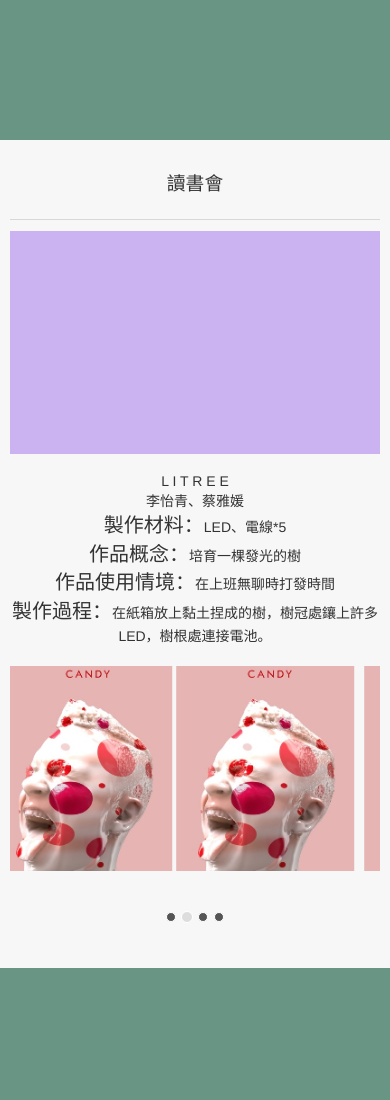
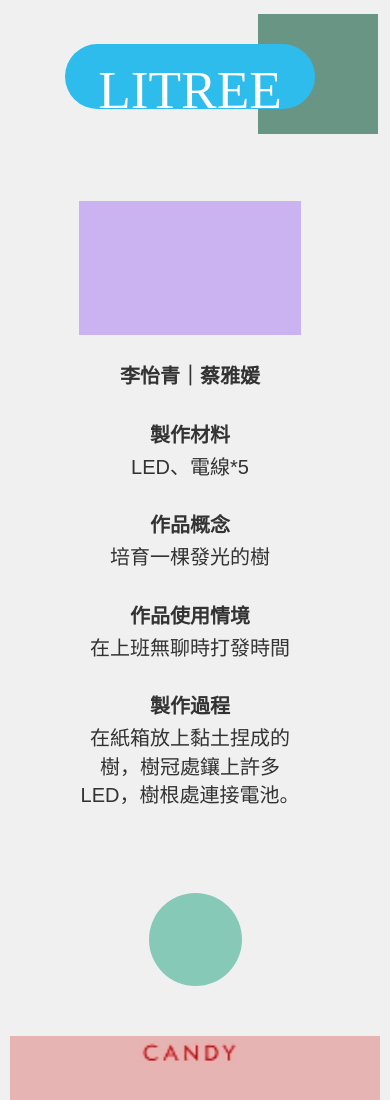
Before and after one commit to kev0213/Yodex, a plain HTML site: page info.html in a window 390 px wide. Shown: the top 1100 px of the page. Drawn offline with Linux system fonts and the light colour scheme; a web font is replaced by a local one.

Commit message:
Add files via upload

```diff
--- a/css/info_style.css
+++ b/css/info_style.css
@@ -4,13 +4,11 @@
 	/*font-family: 'Microsoft JhengHei','Roboto' , sans-serif;*/
     /*font-weight:600;*/
 }
-body{
-    background-color: #F7F7F7;
+@import url(http://fonts.googleapis.com/earlyaccess/notosanstc.css);
+body{font-family: ‘Noto Sans TC’, sans-serif;
+    background-color: #f0f0f0;
 }
-.container{
-	padding: 0 53px;
-
-}
+.container{padding:0 8.3% 0 0; box-sizing:content-box;}
 #header{
 	background-color: #699585;
 	height: 90px;
@@ -28,7 +26,7 @@ body{
 }
 .carousel-indicators{
 	position: absolute;
-	bottom: 0px;
+	bottom: -70px;
 }
 .carousel-indicators li{
 	background-color: #545454;
@@ -39,7 +37,9 @@ body{
 .carousel-indicators li:hover{
 	background-color: #666666;
 }
-
+.carousel-control{
+    opacity:1;
+}
 /*-------------title---------------*/
 .title{
 	font-size: 18.77px;
@@ -94,51 +94,39 @@ body{
 
 /*----------section-02-----------*/
 ul{ list-style:none; padding-left:0;}
-.sec-02-text>ul>li::before{font-size:20px;color:#333;}
-.sec-02-text>li:nth-child(1){color:white;width:107px;background-color:#2ebcec;line-height:26px;border-radius:99em;box-sizing:border-box;}
+.sec-02-text>ul>li::before{font-size:16px;line-height:30px;color:#333; font-weight:600;white-space: pre-line;}
+.sec-02-text li div{display:inline-block;color:white;background-color:#2ebcec;margin:0 0 0 -8px;font-size:19.5px;padding:5px 12px;height:26px;width:105px;text-align: center;border-radius:99em;box-sizing:border-box; font-family: "Timmana";}
 .sec-02-text>ul>li:nth-child(3)::before{content: "製作材料：";}
 .sec-02-text>ul>li:nth-child(4)::before{content: "作品概念：";}
 .sec-02-text>ul>li:nth-child(5)::before{content: "作品使用情境：";}
 .sec-02-text>ul>li:nth-child(6)::before{content: "製作過程：";}
 .sec-02-content{
-	padding: 31px 56px 46px 56px;
+	padding: 31px 0px 28px 0px;
+	 height:218px;width:auto;
+	 box-sizing: content-box;
+}
+.sec-02-text,.sec-02-img{
+	width:382px;
+	height:218px;
+	font-size: 14.58px;
+	box-sizing: border-box;
 }
 .sec-02-text{
+	padding:0  0 0 26px;
 }
-.sec-02-text p{
-	line-height: 2em;
-	margin: 0;
-	font-size: 14.58px;
+.sec-02-text{
+	float: left;text-align: left;margin-left:0;
 }
-
-.img-left-text-right .sec-02-text{
-	text-align: left;
-	padding-left: 445px;
-}
-.img-left-text-right .sec-02-img{
+.sec-02-img{
 	float: left;
-}
-.img-right-text-left .sec-02-text{
-	text-align: right;
-	padding-right: 445px;
-}
-.img-right-text-left .sec-02-img{
-	float: right;
-}
-.img-left-text-right,.img-right-text-left{
-	margin-bottom: 95px;
 }
 
 
 /*----------section-03----------*/
-#carousel-sec-03-topic1,
-#carousel-sec-03-topic2,
-#carousel-sec-03-topic3,
-#carousel-sec-03-topic4{
-	height: 285px;
-}
+
+.section-03{clear:both;}
 .sec-03-content{
-	margin-bottom: 46px;
+	margin-bottom: 55px;
 }
 .sec-03-topics ul{
 	list-style: none;
@@ -153,7 +141,7 @@ ul{ list-style:none; padding-left:0;}
 }
 .sec-03-topics ul li,
 .sec-03-images ul li{
-	display: inline-flex;
+	display: inline-block;
 }
 .sec-03-topics ul li a{
 	text-decoration: none;
@@ -173,9 +161,43 @@ ul{ list-style:none; padding-left:0;}
 	margin: 0;
 }
 .sec-03-img-1,.sec-03-img-2,.sec-03-img-3{
-	margin-right: 2%;
+	margin-right: 2.2%;
+	}
+.sec-03-img-1,.sec-03-img-2,.sec-03-img-3,.sec-03-img-4{
+	height:15vw;
+	overflow:hidden;
+	}
+.glyphicon-chevron-left{
+	transform:rotate(180deg);
+	}
+	.glyphicon-chevron-left:before {
+    content: "➤";
+	font-size:20px;
+	top:8px;
+	right:-1px;
+	position: absolute;
+	}
+.glyphicon-chevron-right:before {
+    content: "➤";
+	font-size:20px;
+	top:-0px;
+	right:-1px;
+	position: absolute;}
+.carousel-control.right{
+	background-image: none;
+	background-color:#87cbb6;
+	border-radius:99em;
+	height:28px;
+	width:28px; margin: auto -15px auto auto;
 }
+.carousel-control.left {	background-image: none;
+	border-radius:99em;
+	background-color:#87cbb6;
+	height:28px;
+	width:28px; margin: auto  auto auto -15px;}
 
+.carousel-indicators{
+	display:none;}
 /*.show-sm{
     	display: none;
     }*/
@@ -207,31 +229,18 @@ ul{ list-style:none; padding-left:0;}
 	}
 	/*----------section-02-----------*/
 	.sec-02-text{
-		padding-top: 30px;
+		padding-top: 0px;
 	}
 	.sec-02-text p{
 		font-size: 14px;
 	}
 
-	.img-left-text-right .sec-02-text{
-		padding-left: 385px;
-	}
-	.img-left-text-right .sec-02-img{
-		width: 50%;
-	}
+	.img-left-text-right .sec-02-img{	}
 	.img-left-text-right .sec-02-img img{
 		width: 100%;
 	}
 
-	.img-right-text-left .sec-02-text{
-		padding-right: 385px;
-	}
-	.img-right-text-left .sec-02-img{
-		width: 50%;
-	}
-	.img-right-text-left .sec-02-img img{
-		width: 100%;
-	}
+
 	#activity-4{
 		margin-bottom: 40px;
 	}
@@ -255,42 +264,30 @@ ul{ list-style:none; padding-left:0;}
 	.sec-03-img-1,.sec-03-img-2,.sec-03-img-3{
 		margin-right: 0.5%;
 	}
-
+	.sec-03-img-1,.sec-03-img-2,.sec-03-img-3,.sec-03-img-4{
+	height:auto;
+	overflow:hidden;
+	}
 }
 /*------------size:md---------------------------------*/
 @media screen and (max-width: 992px){
 
-	/*----------section-00-----------*/
-	.main-nav ul{
-		width: 32%;
-	}
-	/*----------section-01-----------*/
-	.sec-01-img-right{
-		margin-left: 0.5%;
-	}
 	/*----------section-02-----------*/
-	.sec-02-text{
-		padding-top: 10px;
-	}
-	.img-left-text-right .sec-02-text{
-		padding-left: 345px;
-	}
-	.img-right-text-left .sec-02-text{
-		padding-right: 345px;
-	}
 
 	/*----------section-03----------*/
+
 	#carousel-sec-03-topic1,
 	#carousel-sec-03-topic2,
 	#carousel-sec-03-topic3,
 	#carousel-sec-03-topic4{
-		height: 260px;
+		height:auto;
 	}
 	.sec-03-topics ul{
 		width: 59.8%;
 	}
 	.sec-03-images ul li{
-		width: 23%;
+		width: 15vw;
+		margin:0 1.4%;
 	}
 	.sec-03-images ul li img{
 		width: 100%;
@@ -302,6 +299,12 @@ ul{ list-style:none; padding-left:0;}
 }
 /*------------size:sm---------------------------------*/
 @media screen and (max-width: 768px){
+	#header{position: absolute;
+	right:12px;top:14px;
+	width:120px;height:120px;}
+	.carousel-control.right ,.carousel-control.left {	display: none;}
+	.carousel-indicators{
+	display: block;}
 	.sm-hide{
 		display: none!important;
 	}
@@ -331,29 +334,22 @@ ul{ list-style:none; padding-left:0;}
 		border: 1px #DDDDDD solid;
 	}
 
-	/*----------section-01-----------*/
-	.sec-01-img-right{
-		margin-left: 0;
+
+	/*----------section-02-----------*/
+
+	.sec-02-text , .sec-02-img{
+		height:auto;width:100%;
+		margin:auto;
+		font-size:20px;
+		padding: 0;}
+	.sec-02-content{
+		height:100%;
+		min-height:101vh;
+		width:100vw;
+		box-sizing:border-box;
+		padding: 200px 21% 0px 21%;
+		margin: 0 0 40px 0px;
 	}
-	.sec-01-images li{
-		width: 98%;
-		height: 100%;
-	}
-	.sec-01-images{
-		margin-bottom: 50px;
-		height: 100%;
-	}
-	/*----------section-02-----------*/
-	.sec-02-text{
-		padding: 65% 0 0 0!important;
-	}
-	.sec-02-content{
-		padding: 10px 15px 0px 15px;
-	}
-	.sec-02-text p{
-		/*font-size: 14px;*/
-	}
-
 	.img-left-text-right .sec-02-text,
 	.img-right-text-left .sec-02-text{
 		text-align: center;
@@ -361,15 +357,43 @@ ul{ list-style:none; padding-left:0;}
 	.img-left-text-right .sec-02-img,
 	.img-right-text-left .sec-02-img{
 		width: 100%;
+		max-width:420px;
+		margin:auto;
 	}
-	.img-left-text-right,
-	.img-right-text-left{
-		margin-bottom: 20px;
-	}
+	.sec-02-text li{margin:27px 0 0 0;}
+	.sec-02-text li div{
+		position:absolute;
+	 	top:43px;
+		left:50%;
+		margin-left:-125px;
+		box-sizing:border-box;
+		line-height:63px;
+		font-size:40pt;
+		padding:15px 15px;
+		height:65px;
+		width:250px;}
+.sec-02-text>ul>li:nth-child(2){ font-weight:bold;}
+.sec-02-text>ul>li::before{font-size:20px; line-height:35px;}
+.sec-02-text>ul>li:nth-child(3)::before{content: "製作材料 \A";}
+.sec-02-text>ul>li:nth-child(4)::before{content: "作品概念 \A";}
+.sec-02-text>ul>li:nth-child(5)::before{content: "作品使用情境 \A";}
+.sec-02-text>ul>li:nth-child(6)::before{content: "製作過程 \A";}
+
+#jump
+{ position:relative;
+	margin:0px 0 0px -46.5px;
+width:93px;
+height:93px;
+border-radius:99em;
+		left:50%;
+background-color:#86c9b7;}
 
 
 	/*----------section-03----------*/
 	.sec-03-content{
+		padding-top:40px;
+		height:100%;
+		min-height:101vh;
 		margin-bottom: 20px;
 	}
 	#carousel-sec-03-topic1,
@@ -379,6 +403,7 @@ ul{ list-style:none; padding-left:0;}
 		height: 100%;
 	}
 	.sec-03-topics ul{
+
 		width: 100%;
 		margin: 0 0 10px 0;
 	}
@@ -387,6 +412,9 @@ ul{ list-style:none; padding-left:0;}
 		padding: 10px 0 0 0;
 		margin-left: 1%;
 		margin-right: 1%;
+	}
+	.sec-03-images ul li img{
+		width: 100%;
 	}
 	.sec-03-topics ul li a{
 		width: 100%;
@@ -398,7 +426,12 @@ ul{ list-style:none; padding-left:0;}
 		border-right: unset;
 	}
 	.sec-03-images ul li{
-		width: 48%;
+		width: 371px;
+		max-height:371px;
+		padding:10px 0 10px 0;
+		display:inline-block;
+
+		pointer-events: none;
 	}
 	.sec-03-images ul li a{
 		width: 100%;
@@ -406,13 +439,29 @@ ul{ list-style:none; padding-left:0;}
 	.sec-03-img-1,
 	.sec-03-img-2,
 	.sec-03-img-3{
-		margin: 0;
 	}
+
+
+	.carousel-indicators li {
+    width: 30px;
+	height:30px;
+	    border-radius: 30px;
+		margin:0px 15px 0 15px;
+		background-color:#848484;
+	}
+	.carousel-indicators  .active {
+    width: 30px;
+	height:30px;
+	border-radius: 30px;
+	margin:0 15px 0 15px;
+
+		background-color:#575757;
+	}
+
 	#carousel-sec-03-topic1 div,
 	#carousel-sec-03-topic2 div,
 	#carousel-sec-03-topic3 div,
 	#carousel-sec-03-topic4 div{
-		margin-bottom: 30px;
 	}
 
 
--- a/info.html
+++ b/info.html
@@ -4,12 +4,14 @@
 <meta charset="UTF-8">
 <meta name="viewport" content="width=device-width, initial-scale=1.0">
 <!-- jquery / js -->
-<script src="js/script.js"></script>
+<script src="js/script_info.js"></script>
 <script src="js/jquery.min.js"></script>
 <script src="js/bootstrap.min.js"></script>
 <script src="js/bootstrap.js"></script><script src="js/lightbox.js"></script>
 
+
 <!-- css -->
+<link href='http://fonts.googleapis.com/css?family=Timmana' rel='stylesheet' type='text/css'>
 <link rel="stylesheet" href="css/bootstrap.min.css">
 <link rel="stylesheet" href="css/lightbox.css">
 <link type="text/css" rel="stylesheet" href="css/info_style.css">
@@ -22,17 +24,11 @@
     <div id="header" class="container-fluid"></div>
     <div class="container">
       <div class="text-center row">
-        <div class="title col-md-12">
-          <p>讀書會</p>
-          <div class="full-line"></div>
-        </div><!-- title -->
+
 
 
         <div class="tab-content">
             <div role="tabpanel" class="tab-pane fade in active" id="drawerScreen">
-
-
-
               <div class="section-02">
                 <div class="title col-md-10 col-md-offset-1 text-center">
                 </div><!-- title -->
@@ -42,30 +38,30 @@
                       <img src="img/sec-02-bimg.png"/>
                     </div>
                     <div class="sec-02-text">
-                      <p><ul>
-                        <li>L I T R E E</li>
-                        <li>李怡青、蔡雅媛</li>
+                      <ul>
+                        <li><div>LITREE</div></li>
+                        <li>李怡青｜蔡雅媛</li>
                         <li>LED、電線*5</li>
                         <li>培育一棵發光的樹</li>
                         <li>在上班無聊時打發時間</li>
                         <li>在紙箱放上黏土捏成的樹，樹冠處鑲上許多LED，樹根處連接電池。</li>
-                    </ul>
-                      </p>
+                   		 </ul>
+
                     </div><!-- sec-02-text -->
                   </div><!-- activity-1 -->
 
                 </div><!-- sec-02-content -->
               </div><!-- section-02 -->
 
-
+             <div id="jump"></div>
               <div class="section-03">
                 <div class="sec-03-content col-md-10 col-md-offset-1 text-center">
 
                   <div class="tab-content">
-                    <div role="tabpanel" class="tab-pane fade in sec-03-images active" id="topic1">
+                    <div role="tabpanel" class="tab-pane fade in sec-03-images active">
                       <div id="carousel-sec-03-topic1" class="carousel slide" data-ride="carousel">
                         <!-- Wrapper for slides -->
-                        <div class="carousel-inner" role="listbox" style="padding:0 0 10% 0">
+                        <div class="carousel-inner" role="listbox">
                           <div class="item active">
                             <ul>
                               <li class="sec-03-img-1">
@@ -164,13 +160,19 @@
 
                           </div>
                         </div>
-                        <ol class="carousel-indicators">
+                       <a class="left carousel-control" href="#carousel-sec-03-topic1" role="button" data-slide="prev">
+                        <span class="glyphicon glyphicon-chevron-left" aria-hidden="true"></span>
+                        <span class="sr-only">Previous</span></a>
+                          <a class="right carousel-control" href="#carousel-sec-03-topic1" role="button" data-slide="next">
+                            <span class="glyphicon glyphicon-chevron-right" aria-hidden="true"></span>
+                            <span class="sr-only">Next</span>
+                          </a>
+                           <ol class="carousel-indicators">
                           <li data-target="#carousel-sec-03-topic1" data-slide-to="0" class="active"></li>
                           <li data-target="#carousel-sec-03-topic1" data-slide-to="1"></li>
                           <li data-target="#carousel-sec-03-topic1" data-slide-to="2"></li>
                           <li data-target="#carousel-sec-03-topic1" data-slide-to="3"></li>
                         </ol>
-
                       </div><!-- carousel-sec-03-topic1 -->
                     </div><!-- topic1 -->
                   </div><!-- tab-content -->
```
Also changed, not shown: index.html (+32 -32 lines), css/lightbox.css.
